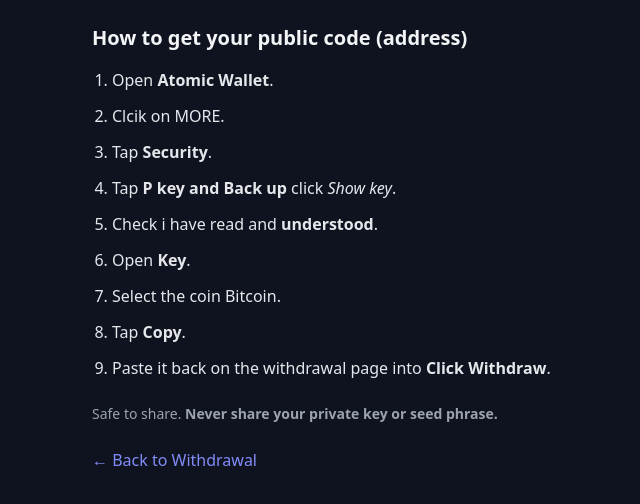
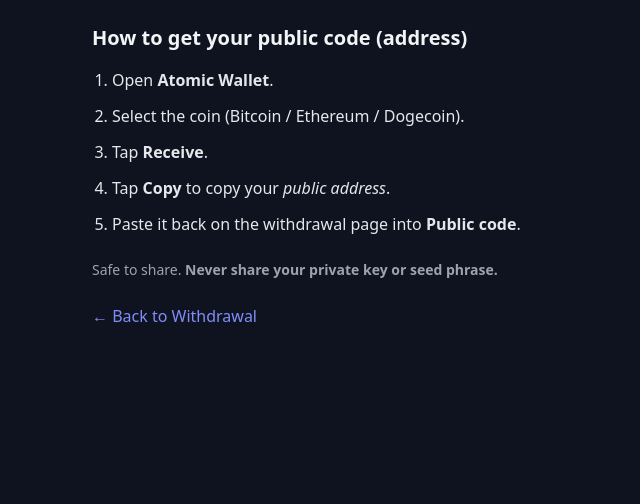
Before and after one commit to nicolemoorecoin-web/withdraw-app, a website: page public/help-public-code.html in a window 1280 px wide. Shown: the whole page, without its empty margins (236-876 px from the left). Drawn offline with nearby package versions, Linux system fonts and the light colour scheme.

Commit message:
help-public-code.html

```diff
--- a/public/help-public-code.html
+++ b/public/help-public-code.html
@@ -10,16 +10,10 @@
   <h1 class="text-xl font-semibold mb-4">How to get your public code (address)</h1>
   <ol class="list-decimal pl-5 space-y-3 text-gray-200">
     <li>Open <strong>Atomic Wallet</strong>.</li>
-    <li>Clcik on MORE.</li>
-    <li>Tap <strong>Security</strong>.</li>
-    <li>Tap <strong>P key and Back up</strong> click <em> Show key</em>.</li>
-    <li>Check i have read and <strong> understood</strong>.</li>
-
-
-     <li>Open <strong> Key</strong>.</li>
-    <li>Select the coin Bitcoin.</li>
-    <li>Tap <strong>Copy</strong>.</li>
-    <li>Paste it back on the withdrawal page into <strong>Click Withdraw</strong>.</li>
+    <li>Select the coin (Bitcoin / Ethereum / Dogecoin).</li>
+    <li>Tap <strong>Receive</strong>.</li>
+    <li>Tap <strong>Copy</strong> to copy your <em>public address</em>.</li>
+    <li>Paste it back on the withdrawal page into <strong>Public code</strong>.</li>
   </ol>
   <p class="text-sm text-gray-400 mt-6">
     Safe to share. <strong>Never share your private key or seed phrase.</strong>
```
